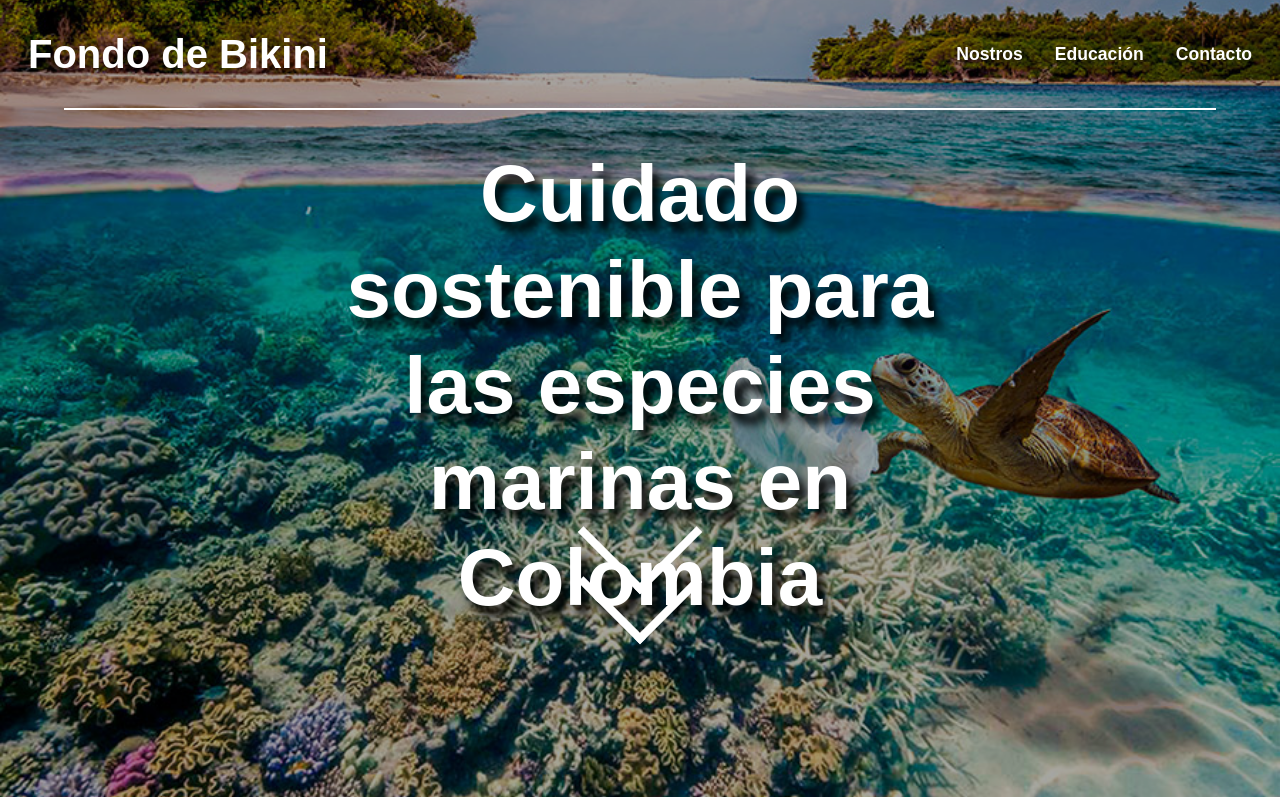
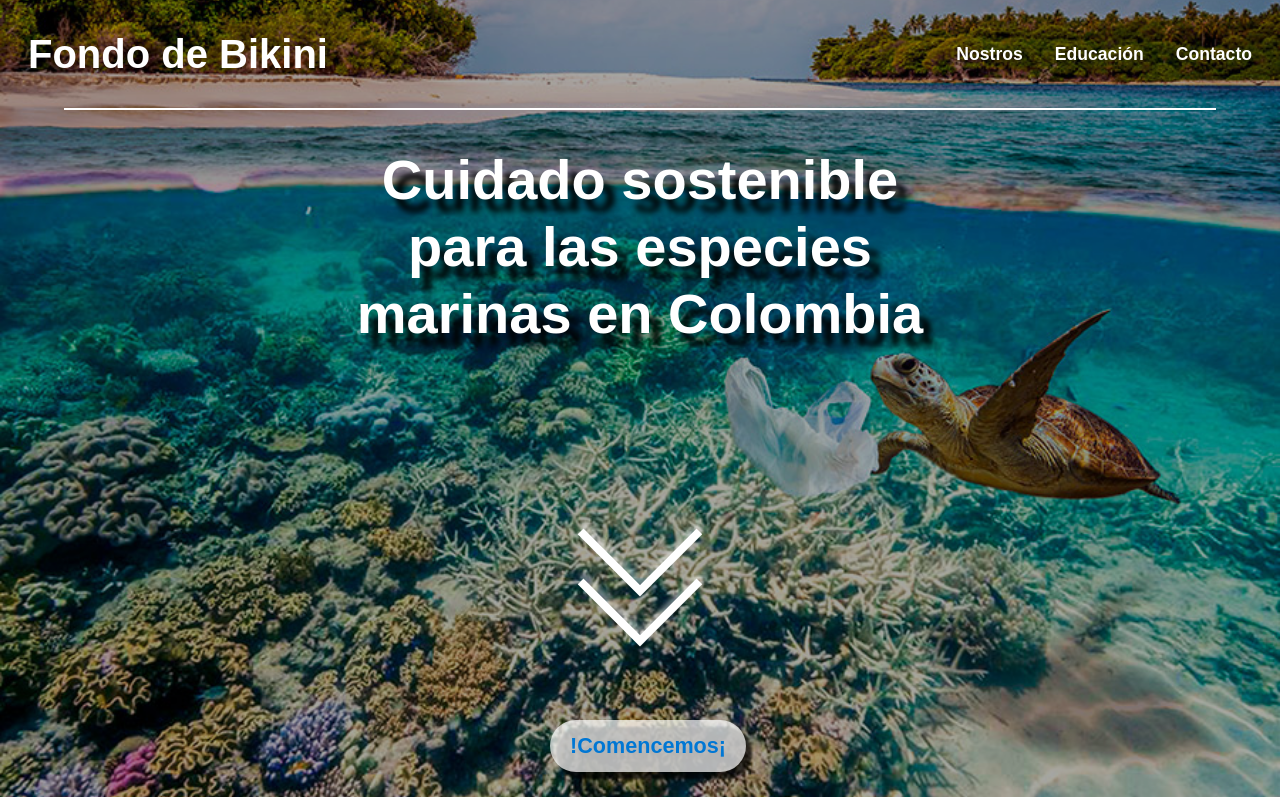
Before and after one commit to devsGio/vida-marina-Devs, a plain HTML site: page index.html in a window 1280 px wide. Shown: the top 797 px of the page. Drawn offline with nearby package versions, Linux system fonts and the light colour scheme.

Commit message:
update img dory, mediaqueri para titulo mal ajustados, animación flechas, botón comencemos con animación

```diff
--- /dev/null
+++ b/css/media_queries.css
@@ -0,0 +1,6 @@
+@media (width >= 1024px) and
+        (width < 1920px){
+    h1 {
+        font-size: 3.5rem!important;
+    }
+}
--- a/css/style.css
+++ b/css/style.css
@@ -1,9 +1,10 @@
+@import url(media_queries.css);
 :root {
     --azul-1: #0077d4;
+    --azul-2: #20236D;
     --blanco: #FFFFFF;
     --black: #000000;
 }
-
 * {
     margin: 0;
     padding: 0;
@@ -47,7 +48,7 @@ h1 {
     text-align: center;
     font-size: 5rem;
     padding: 2.8% 25%;
-    filter: drop-shadow(7px 10px 5px #000);
+    filter: drop-shadow(11px 13px 3px #000);
 }
 .main-img {
     background-image: url(../img/main-head.jpg);
@@ -89,11 +90,41 @@ h1 {
     top: calc(50% + 88px);
     left: calc(50% - 44px);
     transform: rotate(225deg);
+    filter: drop-shadow(4px 6px 2px rgba(255,255,255, 0.4));
 }
 .cuadro.cuadro-2 {
     transform: translateY(50px) rotate(225deg);
 }
-
+.activeArrow {
+    animation: translateArrow 1.5s infinite alternate;
+}
+.activeArrow-2 {
+    animation: translateArrow-2 1.5s infinite alternate;
+}
+.txtStart {
+    position: absolute;
+    top: 90%;
+    left: calc(50% - 90px);
+    color: var(--azul-1);
+    font-size: 1.35rem;
+    filter: drop-shadow(6px 7px 1px #000);
+   /*  box-shadow: 4px 6px 6px var(--black); */
+    background-color: rgba(255, 255, 255, .7);
+    padding: 10px 20px;
+    border-radius: 30px;
+    transition: all .2s;
+    cursor: pointer;
+}
+.txtStart > a {
+    color: var(--azul-1);
+}
+.txtStart > a:hover {
+    color: var(--azul-1);
+}
+.txtStart:hover {
+    box-shadow: 4px 6px 6px var(--black) inset;
+    filter: none;
+}
 .imag{
     display: inline;
     width: 280px;
@@ -102,3 +133,13 @@ h1 {
 .contenedor{
     background-color: #c6e4fc;
 }
+@keyframes translateArrow {
+    0% {transform: translateY(30px) rotate(225deg);}
+
+    100% {transform: translateY(0) rotate(225deg);}
+}
+@keyframes translateArrow-2 {
+    0% {transform: translateY(calc(50px + 30px)) rotate(225deg);}
+
+    100% {transform: translateY(50px) rotate(225deg);}
+}
--- a/index.html
+++ b/index.html
@@ -35,8 +35,11 @@
             <span class="separator"></span>
         </header>
         <h1 class="general-title fw-med position-relative">Cuidado sostenible para las especies marinas en Colombia</h1>
-        <div class="cuadro"></div>
-        <div class="cuadro cuadro-2"></div>
+        <div class="cuadro activeArrow"></div>
+        <div class="cuadro cuadro-2 activeArrow-2"></div>
+        <span class="txtStart">
+            <a href="#" class="fw-med">!Comencemos¡</a>
+        </span>
         <!-- <div class="add pe-2">
             <span><i class="fa-solid fa-plus"></i></span>
         </div> -->
--- a/js/main.js
+++ b/js/main.js
@@ -27,4 +27,4 @@ function mostrarContenido(contenido) {
     }
     tableBody.innerHTML = body;
 }
-document.getElementById('file-input').addEventListener('change', leerArchivo, false);
+document.getElementById('file-input').addEventListener('change', leerArchivo);
```
Also changed, not shown: img/dory.jpg (added), json_oceano.txt.
